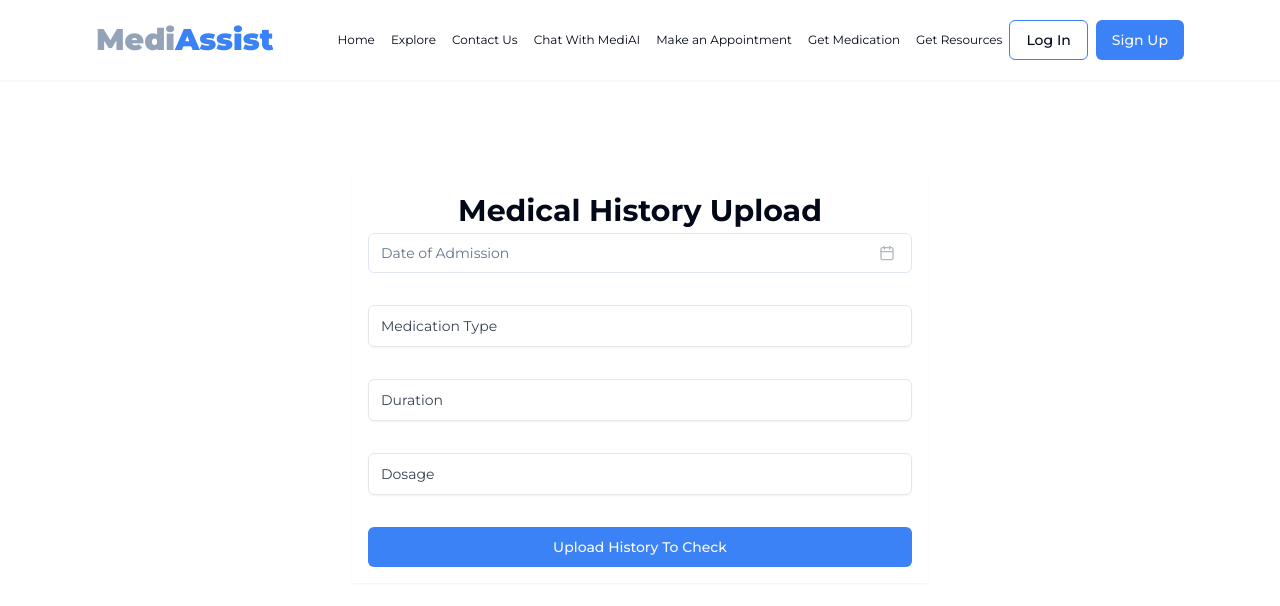
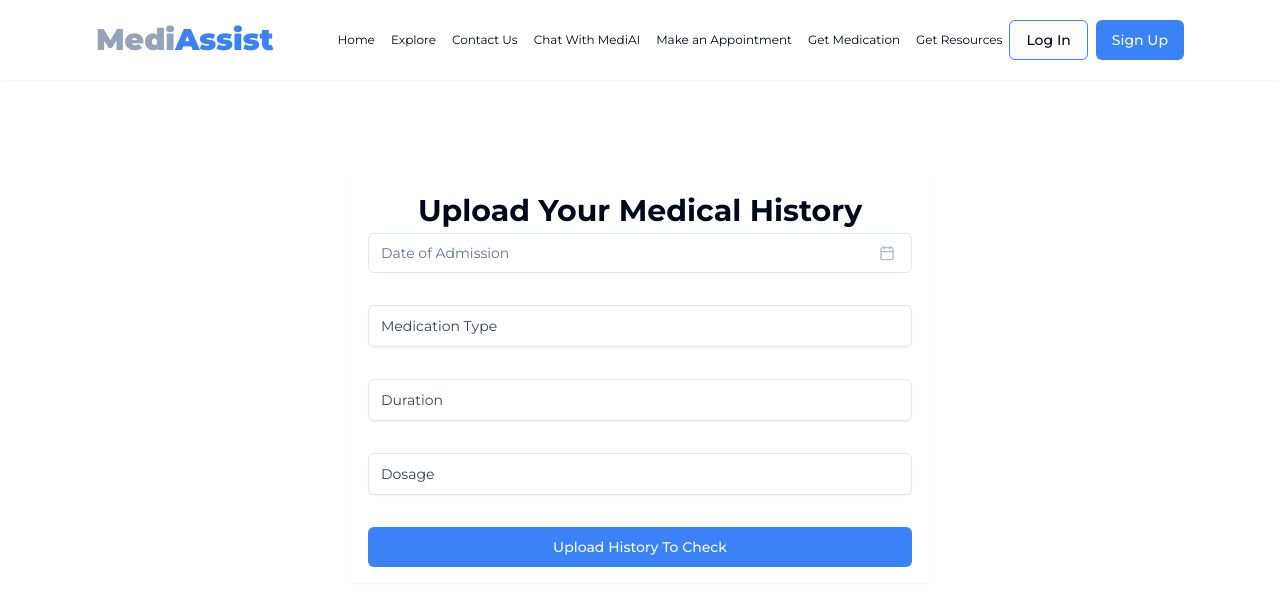
Before and after one commit to emmanueldavidson96/MediAssist, a Next.js app: page /upload-medical-history in a window 1280 px wide. Shown: the top 606 px of the page. Built offline with nearby package versions, Linux system fonts and the light colour scheme.

Commit message:
Get MediAssist

```diff
--- a/app/_components/_ui/MedicalHistory.tsx
+++ b/app/_components/_ui/MedicalHistory.tsx
@@ -1,10 +1,11 @@
 import React from 'react'
 import { Button } from '@/components/ui/button'
 import { CalendarForm } from './CalenderFormField'
+
 export default function MedicalHistory() {
   return (
     <div className='w-[50%] h-fit flex flex-col gap-1 shadow-sm items-center p-4'>
-        <h1 className='text-3xl font-bold '>Medical History Upload</h1>
+        <h1 className='text-3xl font-bold '>Upload Your Medical History</h1>
         <CalendarForm/>
     </div>
   )
```
